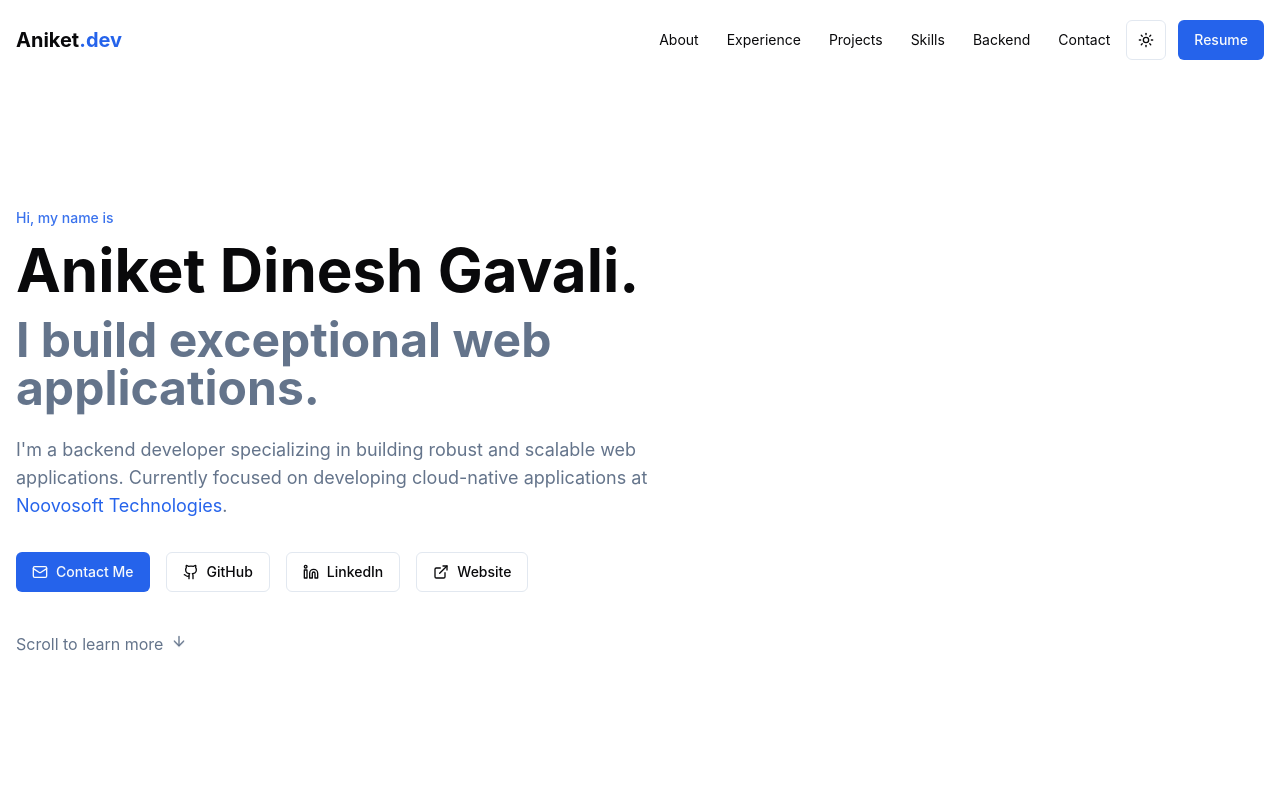
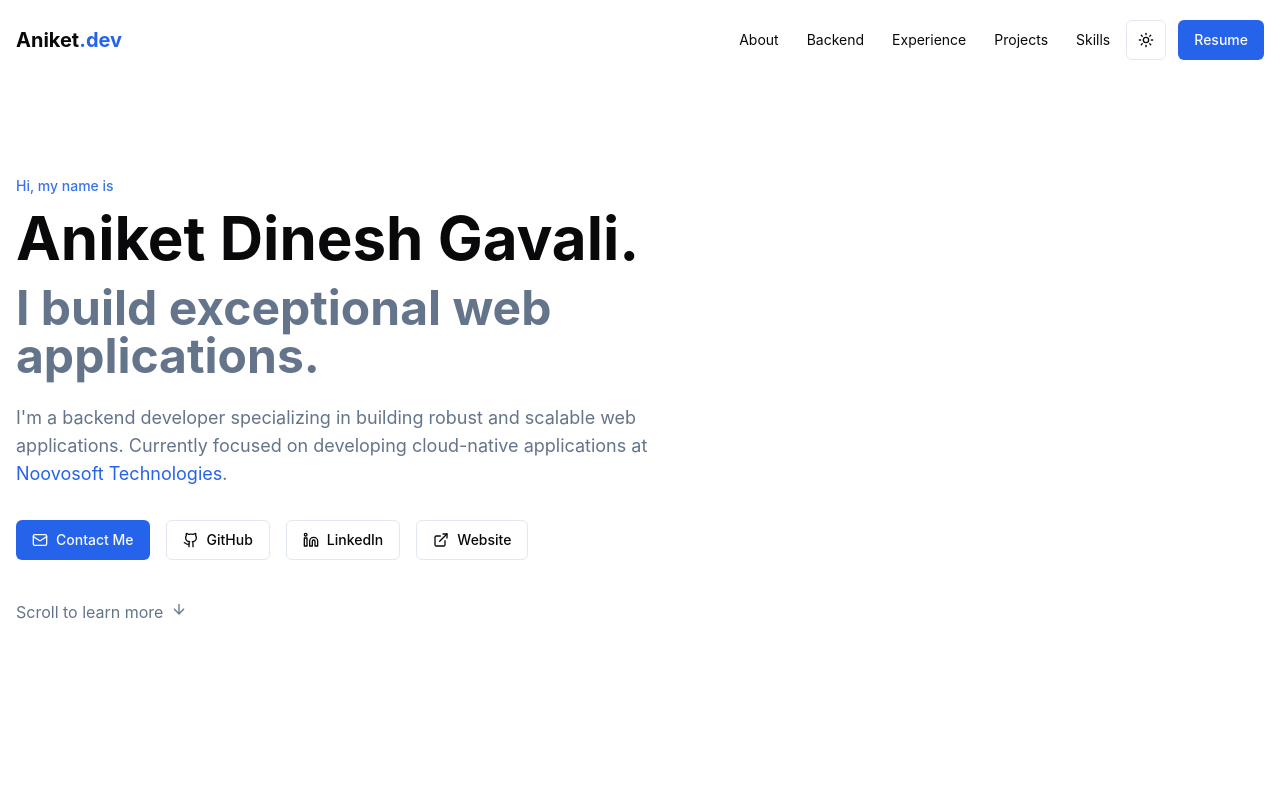
Before and after one commit to aniket-dg/aniket-dg.github.io, a React (Vite) app: page / in a window 1280 px wide. Shown: the top 800 px of the page. Built offline with nearby package versions, Linux system fonts and the light colour scheme.

Commit message:
Deploy to GitHub Pages

```diff
--- a/src/components/Hero.tsx
+++ b/src/components/Hero.tsx
@@ -4,7 +4,7 @@ import { Button } from "@/components/ui/button";
 
 const Hero = () => {
   return (
-    <section className="min-h-screen flex flex-col justify-center items-start pt-16">
+    <section className="min-h-screen flex flex-col justify-center items-start">
       <div className="container mx-auto px-4">
         <div className="max-w-3xl">
           <h1 className="text-sm text-primary font-medium mb-3 opacity-90">Hi, my name is</h1>
@@ -21,7 +21,7 @@ const Hero = () => {
           </p>
 
           <div className="flex flex-wrap gap-4 mb-10">
-            <a href="mailto:aniket.dg25@gmail.com">
+            <a href="mailto:aniketgavali1225@gmail.com">
               <Button className="gap-2">
                 <Mail className="w-4 h-4" /> Contact Me
               </Button>
@@ -36,7 +36,7 @@ const Hero = () => {
                 <Linkedin className="w-4 h-4" /> LinkedIn
               </Button>
             </a>
-            <a href="https://aniketdg.me" target="_blank" rel="noopener noreferrer">
+            <a href="https://aniket-dg.github.io" target="_blank" rel="noopener noreferrer">
               <Button variant="outline" className="gap-2">
                 <ExternalLink className="w-4 h-4" /> Website
               </Button>
@@ -44,7 +44,7 @@ const Hero = () => {
           </div>
 
           <a
-            href="#about"
+            href="#backend_showcase"
             className="flex items-center gap-2 text-muted-foreground hover:text-primary transition-colors"
           >
             <span>Scroll to learn more</span>
--- a/src/components/InteractiveBackendShowcase.tsx
+++ b/src/components/InteractiveBackendShowcase.tsx
@@ -12,7 +12,7 @@ import OTPVerificationDemo from "./OTPVerificationDemo";
 
 const InteractiveBackendShowcase = () => {
   return (
-    <section id="backend" className="py-20 bg-secondary/50">
+    <section id="backend_showcase" className="py-20 bg-secondary/50">
       <div className="container mx-auto px-4">
         <h2 className="text-3xl font-bold mb-8 flex items-center">
           <span className="text-primary mr-2">•</span> Interactive Backend Showcase
--- a/src/components/Navbar.tsx
+++ b/src/components/Navbar.tsx
@@ -6,11 +6,10 @@ import { Menu, X } from "lucide-react";
 
 const navItems = [
   { name: "About", href: "#about" },
+  { name: "Backend", href: "#backend_showcase" },
   { name: "Experience", href: "#experience" },
   { name: "Projects", href: "#projects" },
   { name: "Skills", href: "#skills" },
-  { name: "Backend", href: "#backend" },
-  { name: "Contact", href: "#contact" },
 ];
 
 const Navbar = () => {
@@ -53,7 +52,7 @@ const Navbar = () => {
               <ModeToggle />
             </div>
             <Button asChild className="ml-4">
-              <a href="/resume.pdf" target="_blank" rel="noopener noreferrer">
+              <a href="/aniket_gavali_resume.pdf" target="_blank" rel="noopener noreferrer">
                 Resume
               </a>
             </Button>
```
Also changed, not shown: 1 other file (tests, documents, lock files or other folders).
